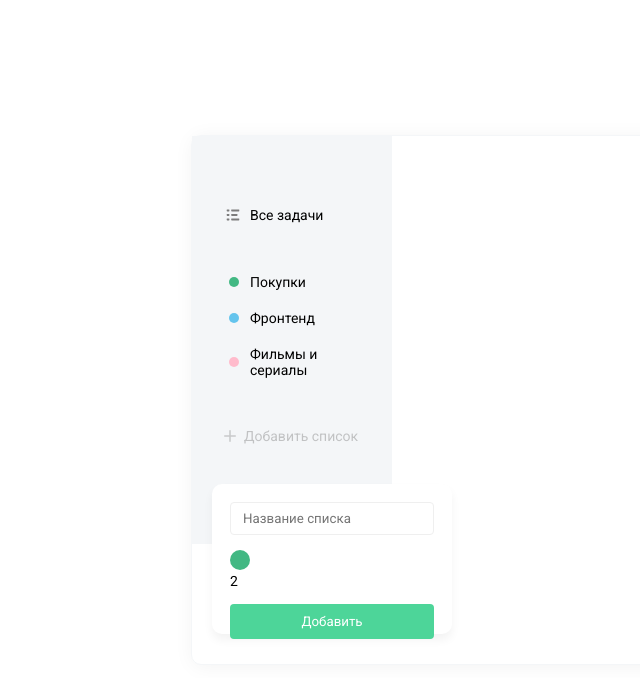
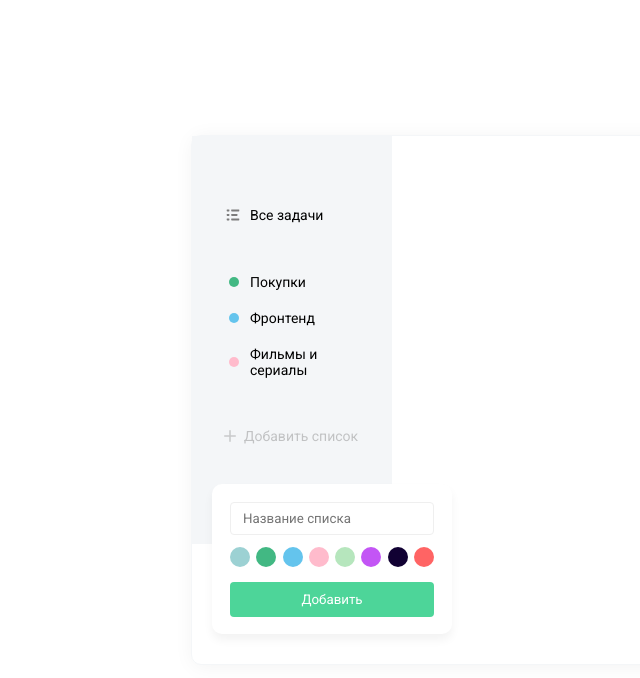
Before and after one commit to Goldgrabber/React_GTDList, a React (Create React App) app: page / in a window 1280 px wide. Both pictures are taken after a click on the element "Добавить список". Shown: the top 678 px of the page, without its empty margins (74-714 px from the left). Built offline with nearby package versions, Linux system fonts and the light colour scheme.

Commit message:
layout-9

```diff
--- a/src/assets/db.json
+++ b/src/assets/db.json
@@ -131,7 +131,7 @@
   "colors": [
     {
       "id": 1,
-      "hex": "#C9D1D3",
+      "hex": "#9CD1D3",
       "name": "grey"
     },
     {
--- a/src/components/AddListButton/AddListButton.scss
+++ b/src/components/AddListButton/AddListButton.scss
@@ -17,7 +17,7 @@
         &-colors {
             display: flex;
             justify-content: space-between;
-            margin-top: 15px;
+            margin-top: 12px;
         }
 
         .badge {
--- a/src/components/AddListButton/index.jsx
+++ b/src/components/AddListButton/index.jsx
@@ -28,11 +28,11 @@ const AddListButton = ({ colors }) => {
           <div className='add-list__popup'>
               <input className='field' type="text" placeholder='Название списка' />
               <div className="add-list__popup-colors">
-                <ul>
-                    <li><Badge color="green" /> </li>
-                    <li>2</li>
-                </ul>
-                </div>
+                    {
+                        colors.map(color => (
+                            <Badge color={color.name} /> )
+                        )}
+              </div>
               <button className='button'>Добавить</button>
           </div>}
       </div>
--- a/src/components/Badge/Badge.scss
+++ b/src/components/Badge/Badge.scss
@@ -3,16 +3,36 @@
     width: 10px;
     height: 10px;
     border-radius: 30px;
-    position: relative;
-    left: 5px;
+
+    &--grey {
+        background-color: #9CD1D3;
+    }
 
     &--green {
         background-color: #42b883;
     }
+
     &--blue {
         background-color: #64C4ED;
     }
+
     &--pink {
         background-color: #FFBBCC;
     }
+
+    &--lime {
+        background-color: #B6E6BD;
+    }
+
+    &--purple {
+        background-color: #C355F5;
+    }
+
+    &--black {
+        background-color: #110133;
+    }
+
+    &--red {
+        background-color: #FF6464;
+    }
 }
```
